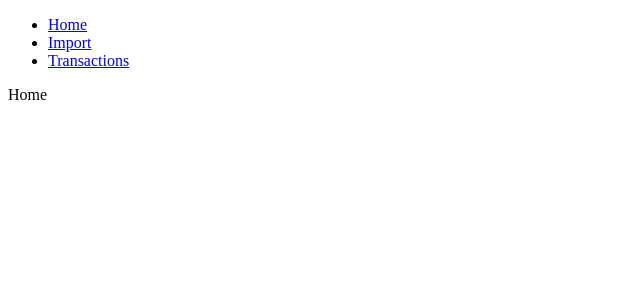
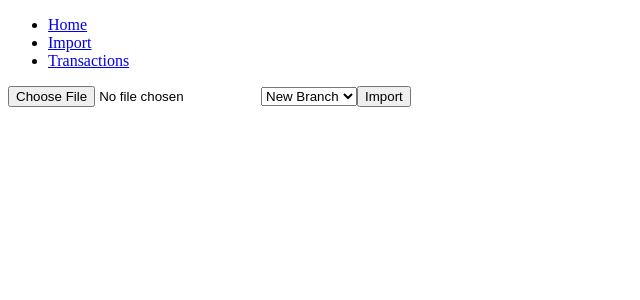
Before and after one commit to stefnba/BW_frontend, a React (Create React App) app: page / in a window 1280 px wide. Shown: the top 300 px of the page, without its empty margins (0-640 px from the left). Built offline with nearby package versions, Linux system fonts and the light colour scheme.

Commit message:
before new attempt

```diff
--- a/src/components/Main.js
+++ b/src/components/Main.js
@@ -5,10 +5,12 @@ import Home from './Home'
 import Import from './import/Import'
 import Transactions from './Transactions'
 
+const loggedIn = true
+
 const Main = () => (
     <main>
         <Switch>
-            <Route exact path='/' component={Home} />
+            <Route exact path='/' render={() => ( loggedIn ? ( <Import/> ) : ( <Home/> ))} />
             <Route exact path='/import' component={Import} />
             <Route exact path='/transactions' component={Transactions} />
         </Switch>
```
